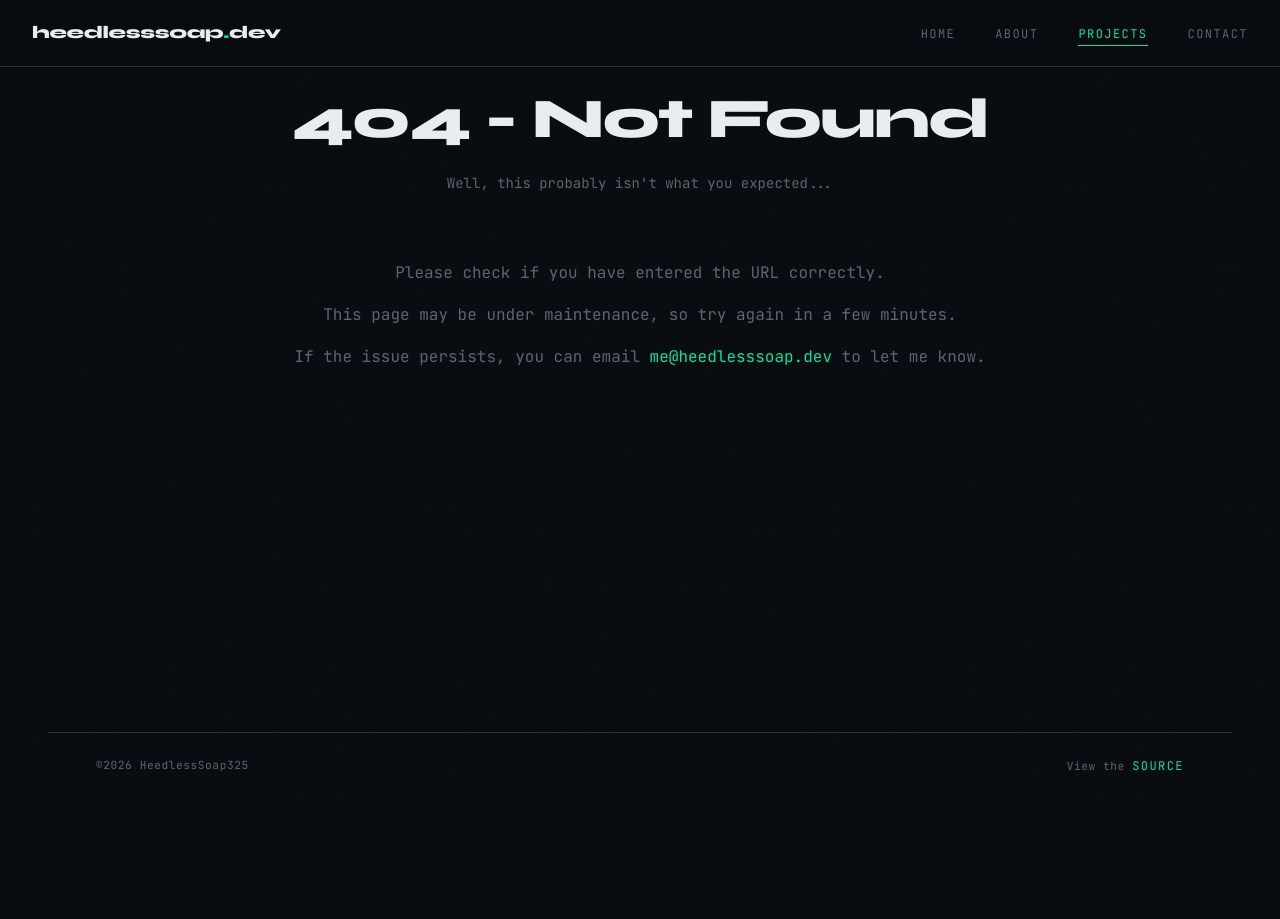
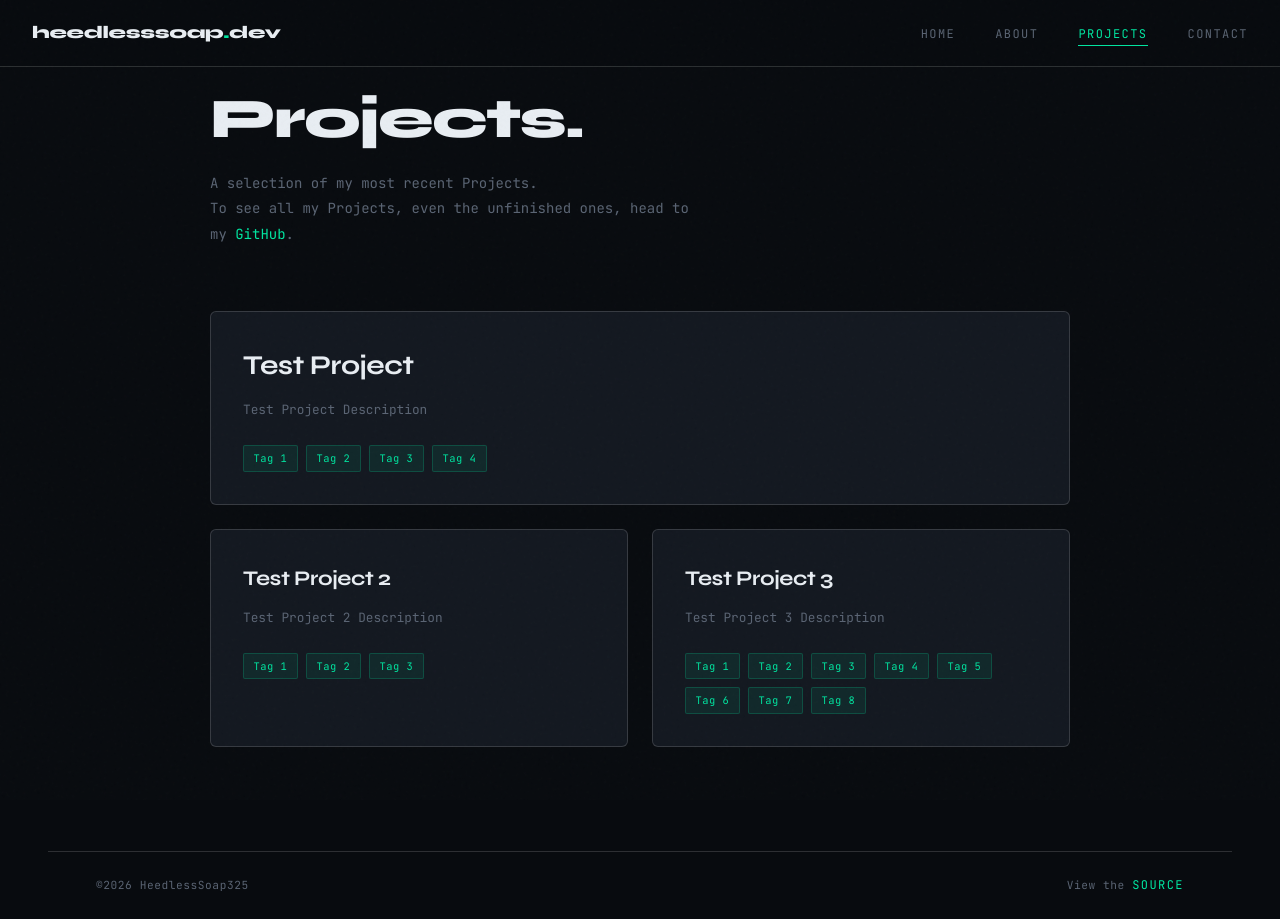
Before and after one commit to HeedlessSoap325/svelte-portfolio, a SvelteKit app: page /projects in a window 1280 px wide. Before the commit this address had no page. Before the commit the page ends 800 px from the top, so only its background shows below. Built offline with nearby package versions, Linux system fonts and the light colour scheme.

Commit message:
feat: build layout for projects page

```diff
--- /dev/null
+++ b/src/routes/projects/+page.svelte
@@ -0,0 +1,177 @@
+<div class="content">
+	<div class="header">
+		<h2 class="title">Projects.</h2>
+		<p class="desc">A selection of my most recent Projects.</p>
+		<p class="desc">To see all my Projects, even the unfinished ones, head to my <a class="github" href="https://www.github.com/HeedlessSoap325/?tab=repositories" target="_blank">GitHub</a>.</p>
+	</div>
+
+	<div class="projects-grid">
+		<a href="#" class="project-card featured">
+			<div class="project-arrow">&nearr;</div>
+			<div class="project-name">Test Project</div>
+			<div class="project-desc">Test Project Description</div>
+			<div class="project-tags">
+				<span class="project-tag">Tag 1</span>
+				<span class="project-tag">Tag 2</span>
+				<span class="project-tag">Tag 3</span>
+				<span class="project-tag">Tag 4</span>
+			</div>
+		</a>
+
+		<a href="#" class="project-card">
+			<div class="project-arrow">&nearr;</div>
+			<div class="project-name">Test Project 2</div>
+			<div class="project-desc">Test Project 2 Description</div>
+			<div class="project-tags">
+				<span class="project-tag">Tag 1</span>
+				<span class="project-tag">Tag 2</span>
+				<span class="project-tag">Tag 3</span>
+			</div>
+		</a>
+
+		<a href="#" class="project-card">
+			<div class="project-arrow">&nearr;</div>
+			<div class="project-name">Test Project 3</div>
+			<div class="project-desc">Test Project 3 Description</div>
+			<div class="project-tags">
+				<span class="project-tag">Tag 1</span>
+				<span class="project-tag">Tag 2</span>
+				<span class="project-tag">Tag 3</span>
+				<span class="project-tag">Tag 4</span>
+				<span class="project-tag">Tag 5</span>
+				<span class="project-tag">Tag 6</span>
+				<span class="project-tag">Tag 7</span>
+				<span class="project-tag">Tag 8</span>
+			</div>
+		</a>
+	</div>
+</div>
+
+<style>
+	.content {
+		padding: 1.5rem 3rem 5rem;
+	}
+
+	.header {
+		max-width: 860px;
+		margin: 0 auto 4rem;
+	}
+
+	.title {
+		font-family: var(--display);
+		font-weight: 800;
+		font-size: clamp(2rem, 5vw, 3.5rem);
+		letter-spacing: -0.03em;
+		line-height: 1;
+		margin-bottom: 1.5rem;
+	}
+
+	.desc {
+		font-size: 0.875rem;
+		color: var(--muted);
+		max-width: 480px;
+		line-height: 1.8;
+	}
+
+	.github {
+		text-decoration: none;
+		color: var(--accent);
+	}
+
+	.projects-grid {
+		max-width: 860px;
+		margin: 0 auto;
+		display: grid;
+		grid-template-columns: repeat(2, 1fr);
+		gap: 1.5rem;
+	}
+
+	.project-card {
+		background: var(--surface);
+		border: 1px solid var(--border);
+		border-radius: 6px;
+		padding: 2rem;
+		position: relative;
+		overflow: hidden;
+		cursor: pointer;
+		transition: border-color 0.3s, transform 0.3s;
+		text-decoration: none;
+		display: block;
+	}
+
+	.project-card:hover {
+		border-color: rgba(0,229,160,0.3);
+		transform: translateY(-4px);
+	}
+
+	.project-card:hover .project-arrow {
+		opacity: 1;
+		transform: translate(2px, -2px);
+	}
+
+	.project-card.featured {
+		grid-column: 1 / -1;
+	}
+
+	.project-card::after {
+		content: '';
+		position: absolute;
+		inset: 0;
+		background: radial-gradient(circle at var(--mx, 50%) var(--my, 50%), rgba(0,229,160,0.05) 0%, transparent 60%);
+		opacity: 0;
+		transition: opacity 0.3s;
+		pointer-events: none;
+	}
+
+	.project-card:hover::after {
+		opacity: 1;
+	}
+
+	.project-name {
+		font-family: var(--display);
+		font-weight: 700;
+		font-size: 1.3rem;
+		color: var(--text);
+		letter-spacing: -0.02em;
+		margin-bottom: 0.75rem;
+	}
+
+	.project-card.featured .project-name {
+		font-size: 1.7rem;
+	}
+
+	.project-desc {
+		font-size: 0.8rem;
+		color: var(--muted);
+		line-height: 1.7;
+		margin-bottom: 1.5rem;
+	}
+
+	.project-tags {
+		display: flex;
+		flex-wrap: wrap;
+		gap: 0.5rem;
+	}
+
+	.project-tag {
+		padding: 0.25rem 0.6rem;
+		background: rgba(0,229,160,0.08);
+		border: 1px solid rgba(0,229,160,0.2);
+		border-radius: 2px;
+		font-size: 0.65rem;
+		color: var(--accent);
+		letter-spacing: 0.05em;
+	}
+
+	.project-arrow {
+		position: absolute;
+		top: 1.5rem;
+		right: 1.5rem;
+		width: 20px;
+		height: 20px;
+		color: var(--accent);
+		opacity: 0;
+		transition: opacity 0.2s, transform 0.2s;
+		font-size: 1.2rem;
+	}
+</style>
```
